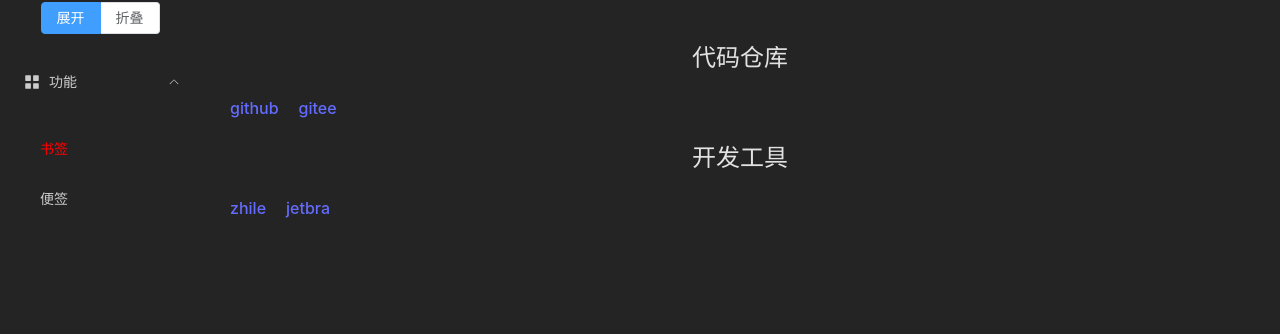
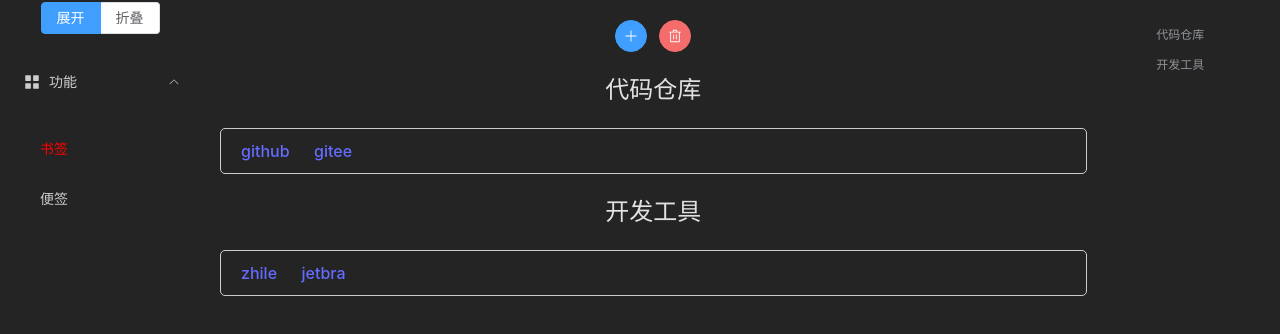
Before and after one commit to zhangzhichaolove/note, a Vue app: page / in a window 1280 px wide. Shown: the top 334 px of the page. Built offline with nearby package versions, Linux system fonts and the light colour scheme.

Commit message:
update add mark page.

```diff
--- a/src/views/BookMark.vue
+++ b/src/views/BookMark.vue
@@ -1,5 +1,69 @@
 <script setup lang="ts">
-import { ref } from "vue";
+import { reactive, ref } from "vue";
+import {
+  ElNotification,
+  FormRules,
+  FormInstance,
+  DialogInstance,
+} from "element-plus";
+import { Plus, Close, Delete } from "@element-plus/icons-vue";
+
+interface RuleForm {
+  title: string;
+  url: string;
+  describe: string;
+}
+
+const isEdit = ref(false);
+const addMarkVisible = ref(false);
+
+const deleteMark = () => {
+  if (isEdit.value) {
+    ElNotification({
+      title: "通知",
+      message: "删除成功",
+      type: "success",
+    });
+  }
+  isEdit.value = !isEdit.value;
+};
+
+const markModel = reactive({
+  title: "",
+  url: "",
+  describe: "",
+});
+
+const ruleFormRef = ref<FormInstance>();
+
+const markRules = reactive<FormRules<RuleForm>>({
+  title: [{ required: true, message: "请输入书签名称", trigger: "blur" }],
+  url: [{ required: true, message: "请输入书签网址", trigger: "blur" }],
+  describe: [{ required: false, message: "请输入书签描述", trigger: "blur" }],
+});
+
+const submitMark = async (formEl: FormInstance | undefined) => {
+  if (!formEl) return;
+  await formEl.validate((valid, fields) => {
+    if (valid) {
+      console.log("submit!");
+    } else {
+      console.log("error submit!", fields);
+    }
+  });
+};
+
+const resetMark = (formEl: FormInstance | undefined) => {
+  if (!formEl) return;
+  if (!markDialogRef) return;
+  formEl.resetFields();
+  addMarkVisible.value = false;
+  setTimeout(() => {
+    markDialogRef.value && markDialogRef.value.resetPosition();
+  }, 200);
+};
+
+const markDialogRef = ref<DialogInstance>();
 
 const marks = ref([
   {
@@ -39,27 +103,120 @@
     ],
   },
 ]);
+const change = (e: any, item: any) => {
+  console.log(e, item);
+};
 </script>
 
 <template>
+  <el-row>
+    <el-col :span="20">
+      <div>
+        <el-button
+          type="primary"
+          :icon="Plus"
+          circle
+          @click="addMarkVisible = true"
+        />
+        <el-button type="danger" :icon="Delete" circle @click="deleteMark" />
+        <el-button
+          type="success"
+          :icon="Close"
+          circle
+          @click="isEdit = !isEdit"
+          v-show="isEdit"
+        />
+      </div>
       <div v-for="mark in marks" :key="mark.id">
-    <h2>{{ mark.class }}</h2>
+        <h2 :id="mark.class">{{ mark.class }}</h2>
         <div class="mark-list">
           <div v-for="item in mark.maeks" class="mark-item">
             <el-tooltip effect="dark" :content="item.describe" placement="top">
+              <div class="mark-item-title">
                 <a :href="item.url" target="_blank">{{ item.title }}</a>
+                <el-checkbox
+                  class="mark-item-checkbox"
+                  label=""
+                  :value="false"
+                  v-if="isEdit"
+                  @change="change($event, item)"
+                />
+              </div>
             </el-tooltip>
           </div>
         </div>
       </div>
+    </el-col>
+    <el-col :span="4">
+      <div class="anchor-container">
+        <el-anchor direction="vertical" type="default" :offset="0">
+          <el-anchor-link
+            :href="`#${mark.class}`"
+            :title="mark.class"
+            v-for="mark in marks"
+            :key="mark.id"
+          />
+        </el-anchor>
+      </div>
+    </el-col>
+  </el-row>
+  <el-dialog
+    ref="markDialogRef"
+    v-model="addMarkVisible"
+    title="添加标签"
+    width="500"
+    @close="resetMark(ruleFormRef)"
+    draggable
+  >
+    <el-form :model="markModel" :rules="markRules" ref="ruleFormRef">
+      <el-form-item label="标签名称" prop="title">
+        <el-input v-model="markModel.title" autocomplete="off" />
+      </el-form-item>
+      <el-form-item label="标签地址" prop="url">
+        <el-input v-model="markModel.url" autocomplete="off" />
+      </el-form-item>
+      <el-form-item label="标签描述" prop="describe">
+        <el-input v-model="markModel.describe" autocomplete="off" />
+      </el-form-item>
+    </el-form>
+    <template #footer>
+      <div class="dialog-footer">
+        <el-button @click="resetMark(ruleFormRef)">取消</el-button>
+        <el-button type="primary" @click="submitMark(ruleFormRef)">
+          添加
+        </el-button>
+      </div>
+    </template>
+  </el-dialog>
+  <el-backtop :right="50" :bottom="50" />
 </template>
 
 <style scoped>
 .mark-list {
   display: flex;
   flex-wrap: wrap;
+  border: 1px solid #ccc;
+  border-radius: 5px;
+  padding: 10px;
 }
 .mark-item {
   margin: 0 10px;
 }
+.mark-item-title {
+  display: flex;
+  flex-direction: row;
+  align-items: center;
+}
+.mark-item-checkbox {
+  margin-left: 5px;
+}
+.anchor-container {
+  display: flex;
+  flex-direction: row;
+  justify-content: center;
+}
+.el-anchor {
+  width: fit-content;
+  background-color: transparent;
+}
 </style>
```
Also changed, not shown: components.d.ts (+11 -0 lines). Lines whose indentation alone changed are shown as unchanged.
